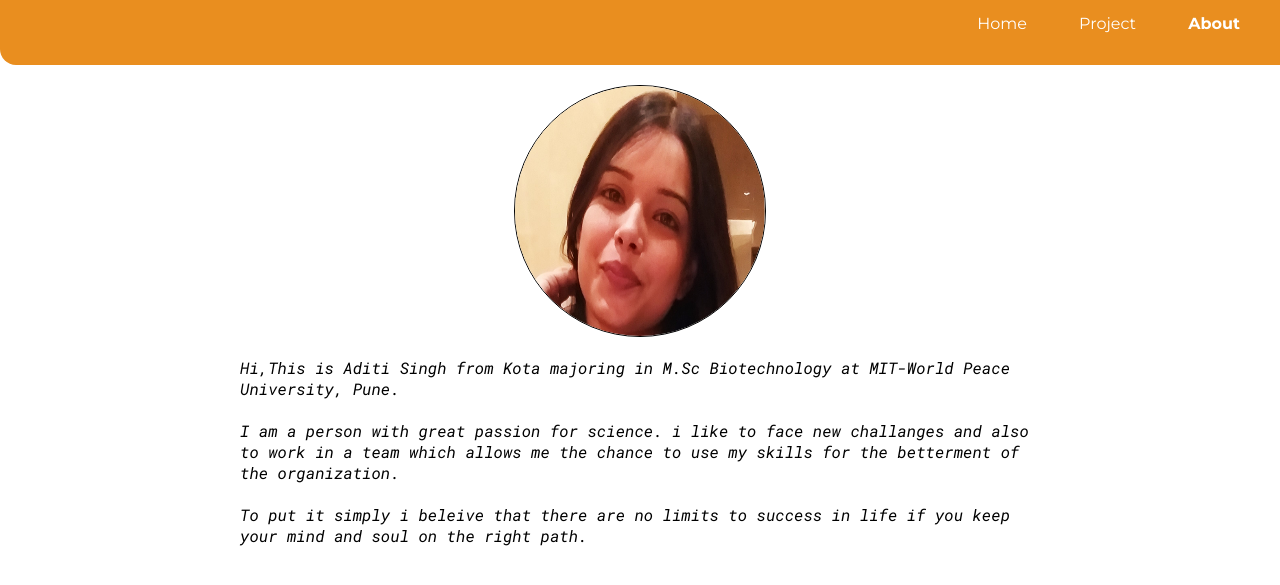
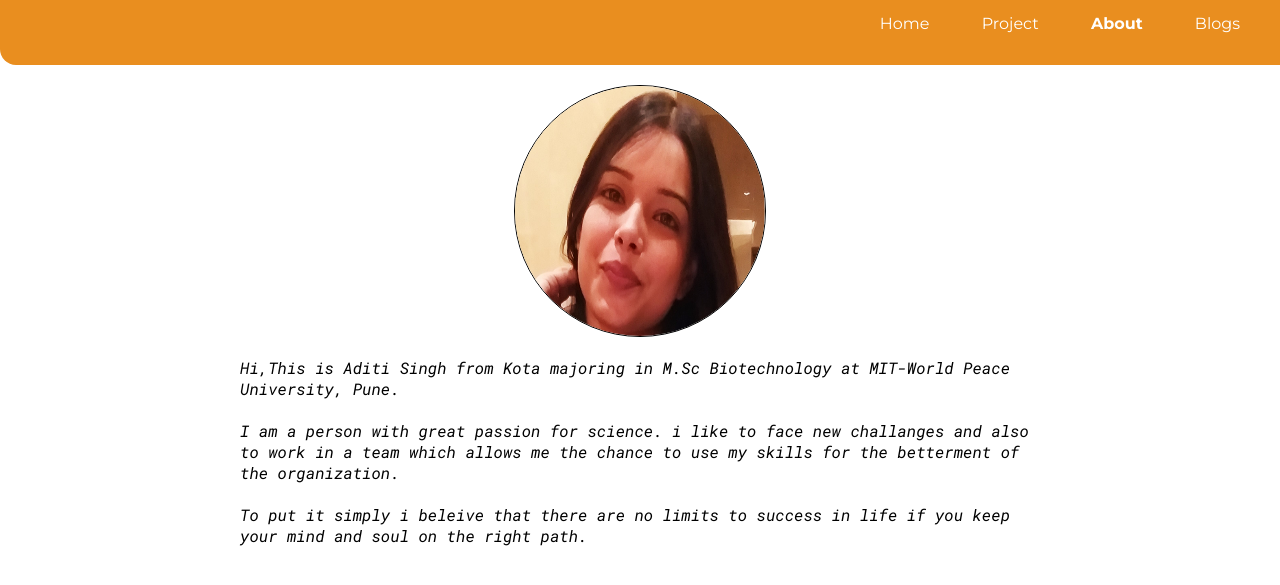
Before and after one commit to Aditisingh11322/portfolio, a plain HTML site: page about.html in a window 1280 px wide. Shown: the part 37-622 px from the top of the page. Drawn offline with Linux system fonts and the light colour scheme.

Commit message:
Update about.html

```diff
--- a/about.html
+++ b/about.html
@@ -19,6 +19,9 @@
             </li>
             <li class="list-item-inline">
                 <a class="link link-active" href="/">About</a>
+            </li>
+             <li class="list-item-inline">
+                <a class="link" href="blogs.html">Blogs</a>
             </li>
 
         </ul>
```
